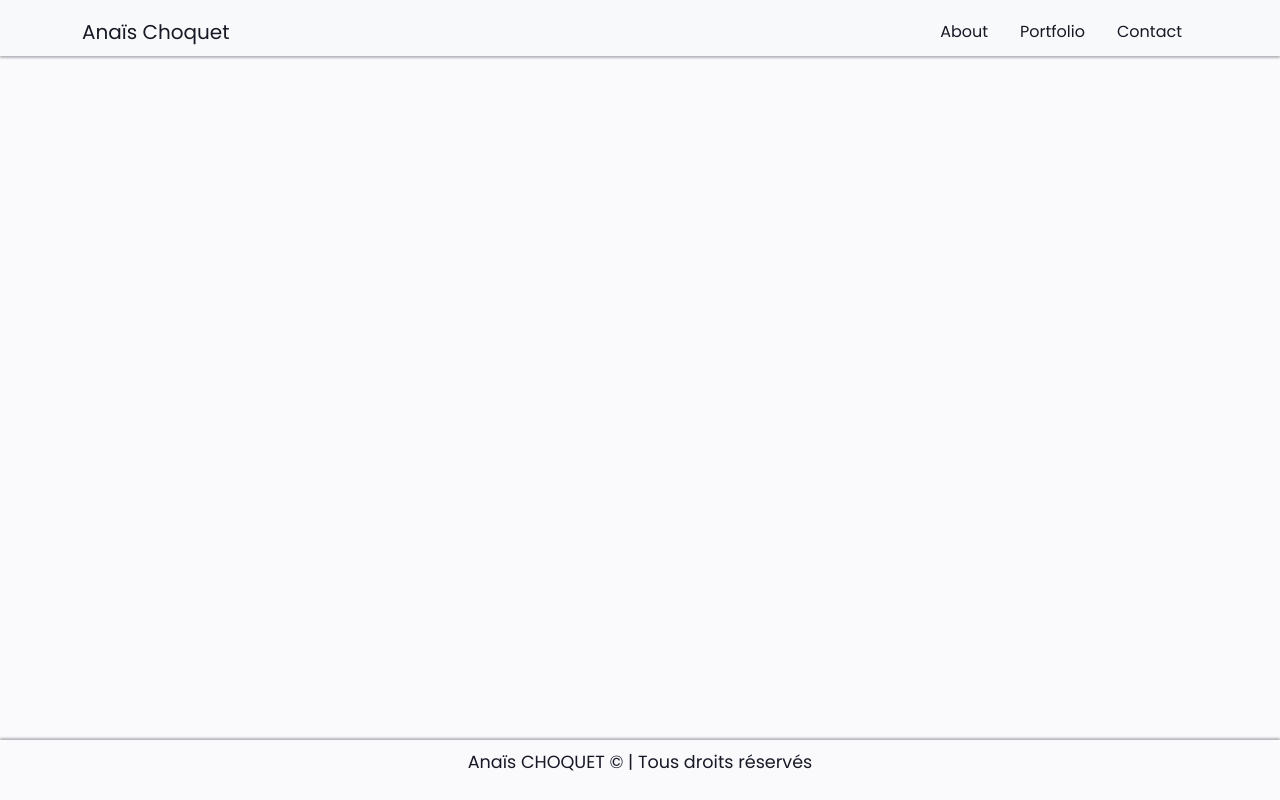
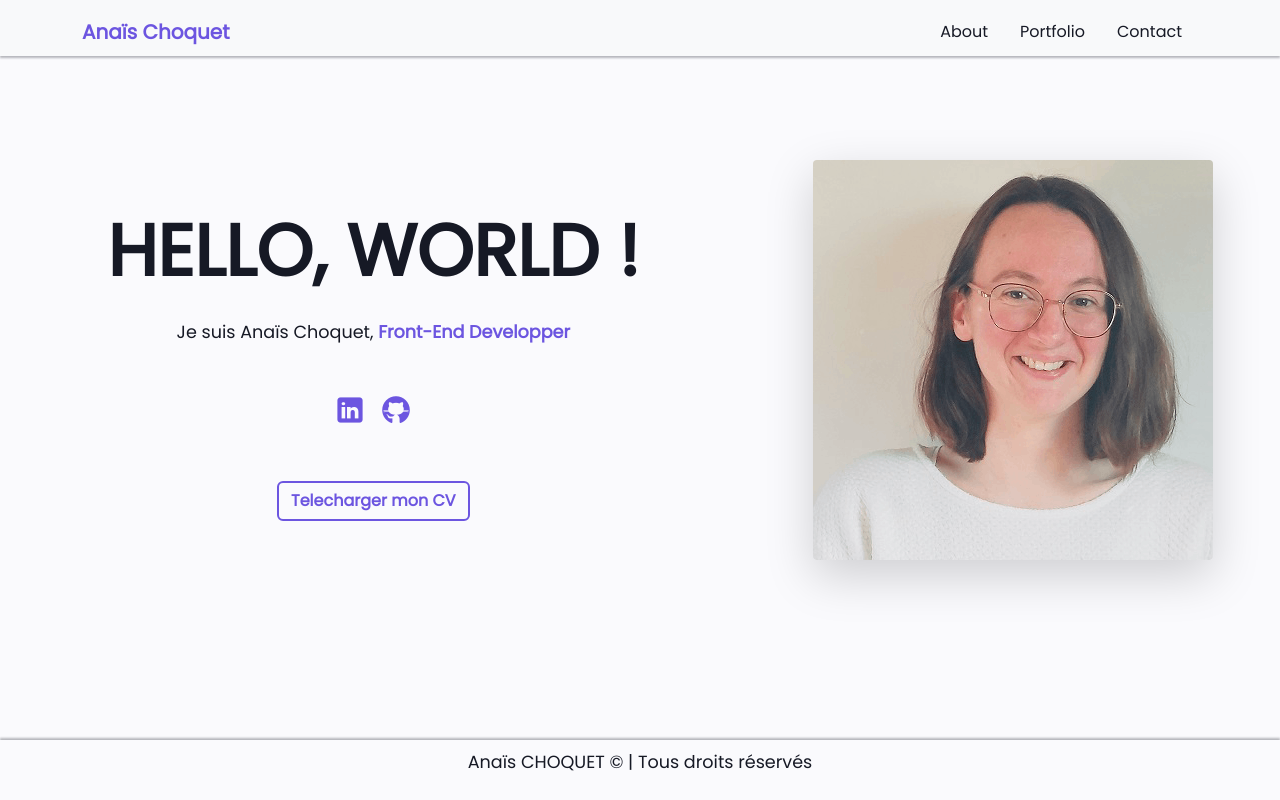
Before and after one commit to AnaChqt/React-CV, a React (Create React App) app: page / in a window 1280 px wide. Built offline with nearby package versions, Linux system fonts and the light colour scheme.

Commit message:
change home page path in nav and App.js

```diff
--- a/src/App.js
+++ b/src/App.js
@@ -16,7 +16,7 @@ function App() {
         <Router>
             <NavbarExpand />
                 <Routes>
-                    <Route exact path='/React-CV' element={<Home />} />
+                    <Route exact path='/' element={<Home />} />
                     <Route path='/about' element={<About/>} />
                     <Route path='/works' element={<Works/>} />
                     <Route path='/work/:id' element={<WorkDisplay/>} />
--- a/src/components/Navbar.js
+++ b/src/components/Navbar.js
@@ -9,7 +9,7 @@ const NavbarExpand = () => {
 		<>
 			<Navbar collapseOnSelect expand="sm" bg="light" className="fixed-top">
 				<Container>
-					<NavLink className="brand mt-2" to="/React-CV">Anaïs Choquet</NavLink>
+					<NavLink className="brand mt-2" to="/">Anaïs Choquet</NavLink>
 					<Navbar.Toggle aria-controls="responsive-navbar-nav" />
 					<Navbar.Collapse id="responsive-navbar-nav">
 						<Nav className="navbar-nav mt-2 ms-auto">
```
